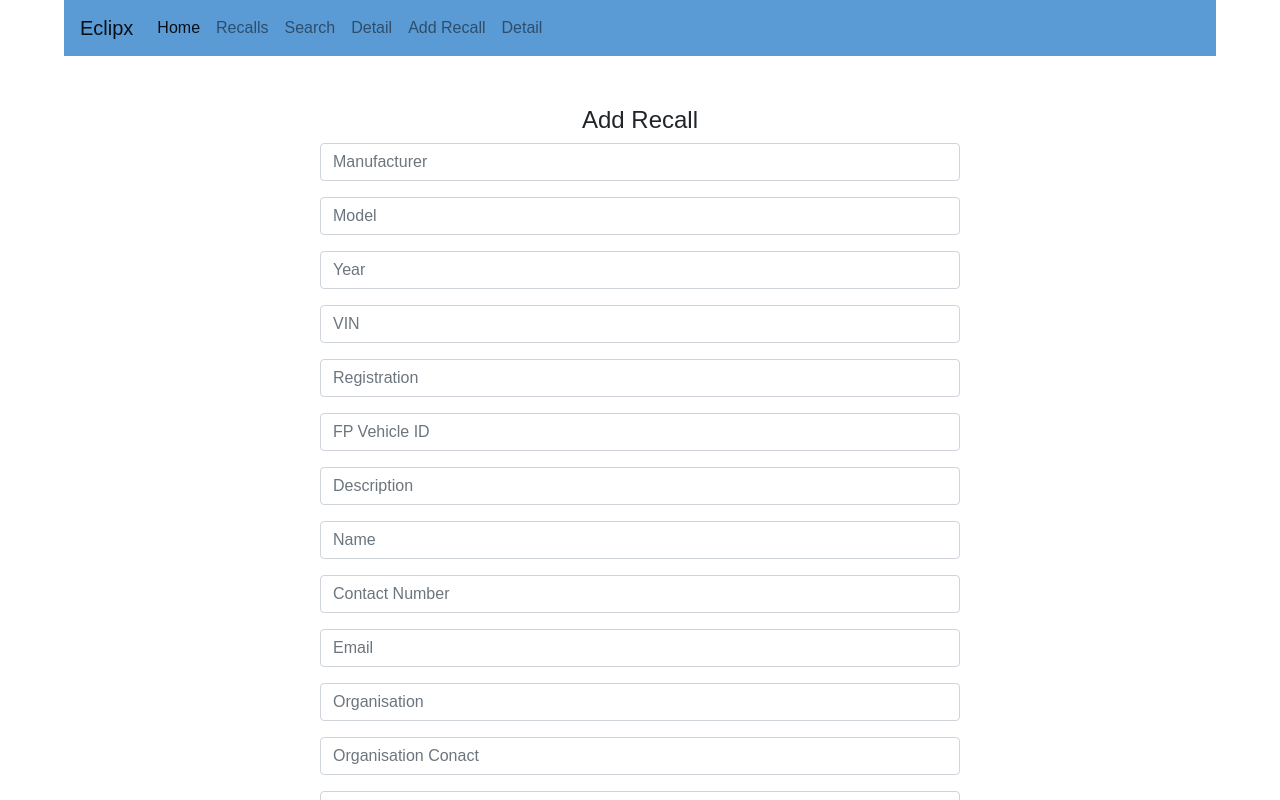
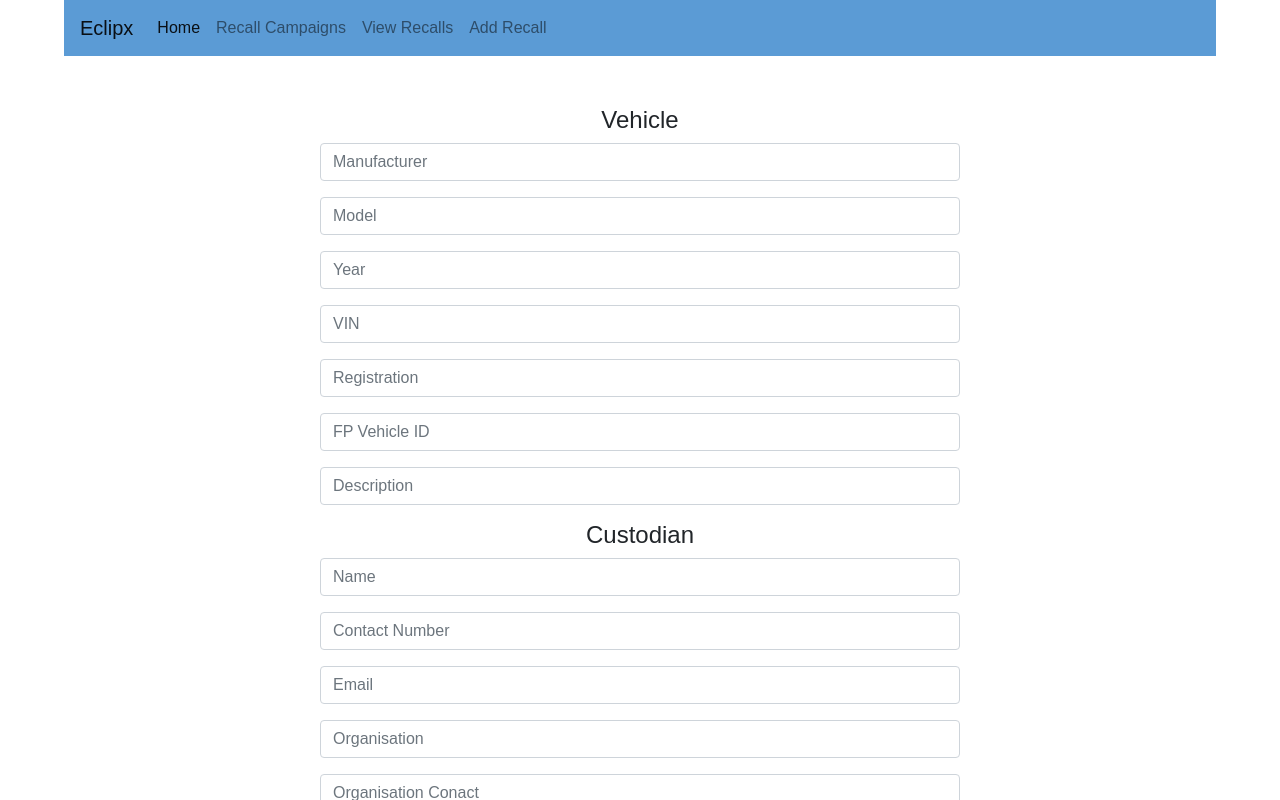
Before and after one commit to shivamtayal/sit374_eclipx_frontend, a React (Create React App) app: page /addRecall in a window 1280 px wide. Shown: the top 800 px of the page. Built offline with nearby package versions, Linux system fonts and the light colour scheme.

Commit message:
working on sorting

```diff
--- a/src/components/addRecall/addRecall.js
+++ b/src/components/addRecall/addRecall.js
@@ -137,7 +137,7 @@ class addRecall extends Component {
     return (
       <form className="w-50 m-auto">
       <div className="form-group addRecall">
-      <h1 className="addRecall-title">Add Recall</h1>
+      <h1 className="addRecall-title">Vehicle</h1>
       <input
             className="form-control"
             id="manufacturer"
@@ -207,6 +207,7 @@ class addRecall extends Component {
             onChange={e => this.updateInput("description", e.target.value)}
           />
       </div>
+      <h1 className="addRecall-title">Custodian</h1>
       <div className="form-group">
       <input
             className="form-control"
--- a/src/components/editRecall/editRecall.js
+++ b/src/components/editRecall/editRecall.js
@@ -131,7 +131,7 @@ class editRecall extends Component {
     return (
       <form className="w-50 m-auto">
       <div className="form-group addRecall">
-      <h1 className="addRecall-title">Edit Recall</h1>
+      <h1 className="addRecall-title">Vehicle</h1>
       <input
             className="form-control"
             id="manufacturer"
@@ -201,6 +201,7 @@ class editRecall extends Component {
             onChange={e => this.updateInput("description", e.target.value)}
           />
       </div>
+      <h1 className="addRecall-title">Custodian</h1>
       <div className="form-group">
       <input
             className="form-control"
--- a/src/components/navigation/navigation.js
+++ b/src/components/navigation/navigation.js
@@ -19,19 +19,13 @@ class Nav extends Component {
                     <Link to='/' className="nav-link">Home</Link>
                 </li>
                 <li className="nav-item">
-                    <Link to='/recalls' className="nav-link">Recalls</Link>
+                    <Link to='/recalls' className="nav-link">Recall Campaigns</Link>
                 </li>
                 <li className="nav-item">
-                    <Link to='/search' className="nav-link">Search</Link>
+                    <Link to='/search' className="nav-link">View Recalls</Link>
                 </li>
-                <li className="nav-item">
-                    <Link to='/detail' className="nav-link">Detail</Link>
-                    </li>
                     <li className="nav-item">
                     <Link to='/addRecall' className="nav-link">Add Recall</Link>
-                </li>
-                <li className="nav-item">
-                    <Link to='/detail' className="nav-link">Detail</Link>
                 </li>
                 </ul>
             </div>
--- a/src/components/search/search.js
+++ b/src/components/search/search.js
@@ -94,8 +94,8 @@ class Search extends Component {
     localStorage.setItem("orgNumber", orgnum)
   }
 
-  sortbyAlphabet(list) {
-
+  sortbyAlphabet() {
+    const sortList = [...this.state.contacts];
   }
 
   render() {
@@ -111,6 +111,8 @@ class Search extends Component {
             </div>
             <div className="search-results">
                 <h3>Results:</h3>
+                <button>Sort by alphabet</button>
+
                 <ul className="list-group">
                     {this.state.list.map(item => {
                     return (
@@ -137,7 +139,6 @@ class Search extends Component {
                         );
                     })}
                 </ul>
-                <button>Sort by alphabet</button>
             </div>
         </div>
     );
```
